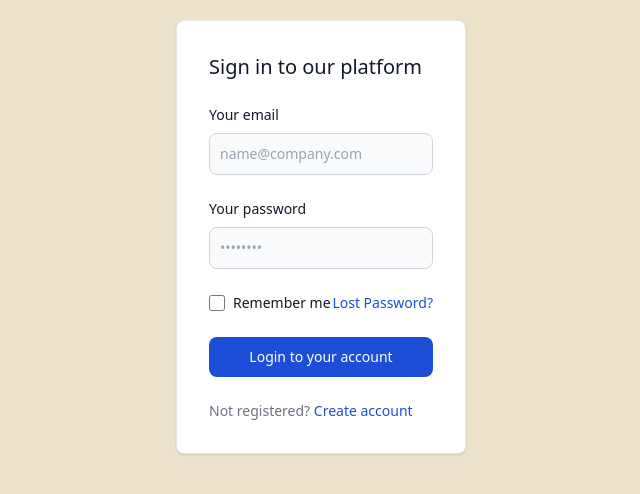
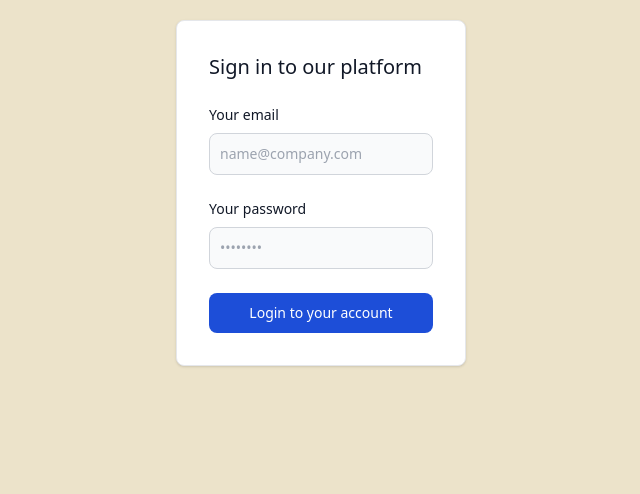
Before and after one commit to rakib00-dev/react-bmi-00, a React (Vite) app: page / in a window 1280 px wide. Shown: the top 494 px of the page, without its empty margins (319-959 px from the left). Built offline with nearby package versions, Linux system fonts and the light colour scheme.

Commit message:
removed the unnessery lines of code in card

```diff
--- a/src/Components/Card.jsx
+++ b/src/Components/Card.jsx
@@ -37,46 +37,13 @@
             required
           />
         </div>
-        <div className="flex items-start">
-          <div className="flex items-start">
-            <div className="flex items-center h-5">
-              <input
-                id="remember"
-                type="checkbox"
-                value=""
-                className="w-4 h-4 border border-gray-300 rounded bg-gray-50 focus:ring-3 focus:ring-blue-300 dark:bg-gray-700 dark:border-gray-600 dark:focus:ring-blue-600 dark:ring-offset-gray-800 dark:focus:ring-offset-gray-800"
-                required
-              />
-            </div>
-            <label
-              for="remember"
-              className="ms-2 text-sm font-medium text-gray-900 dark:text-gray-300"
-            >
-              Remember me
-            </label>
-          </div>
-          <a
-            href="#"
-            className="ms-auto text-sm text-blue-700 hover:underline dark:text-blue-500"
-          >
-            Lost Password?
-          </a>
-        </div>
+
         <button
           type="submit"
           className="w-full text-white bg-blue-700 hover:bg-blue-800 focus:ring-4 focus:outline-none focus:ring-blue-300 font-medium rounded-lg text-sm px-5 py-2.5 text-center dark:bg-blue-600 dark:hover:bg-blue-700 dark:focus:ring-blue-800"
         >
           Login to your account
         </button>
-        <div className="text-sm font-medium text-gray-500 dark:text-gray-300">
-          Not registered?{' '}
-          <a
-            href="#"
-            className="text-blue-700 hover:underline dark:text-blue-500"
-          >
-            Create account
-          </a>
-        </div>
       </form>
     </div>
   );
```
